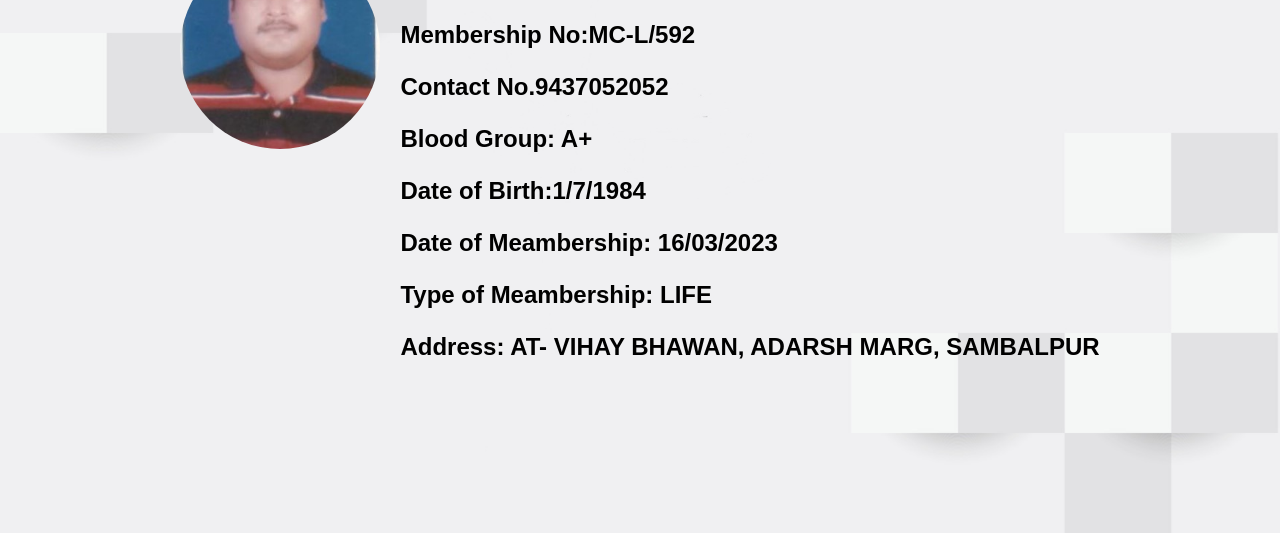
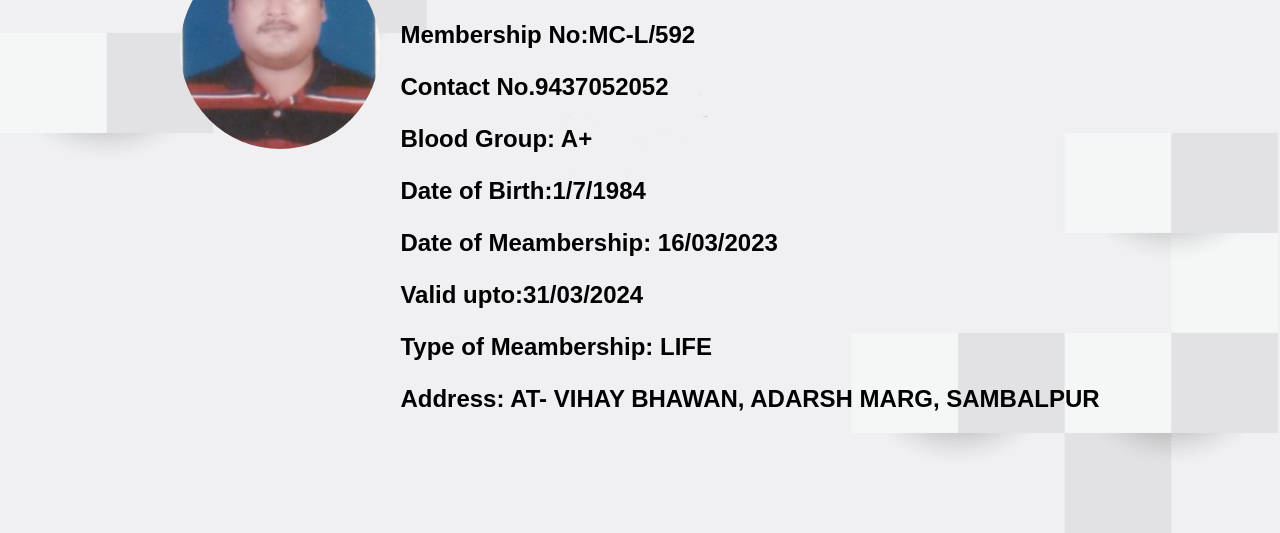
Before and after one commit to mahanadiclub/satyaman-behera, a plain HTML site: page index.html in a window 1280 px wide. Shown: the part 267-800 px from the top of the page. Drawn offline with Linux system fonts and the light colour scheme.

Commit message:
Update index.html

```diff
--- a/index.html
+++ b/index.html
@@ -85,6 +85,7 @@
             <p>Blood Group: A+</p>
             <p>Date of Birth:1/7/1984</p>
             <p>Date of Meambership: 16/03/2023</p>
+            <p>Valid upto:31/03/2024</p>
             <p>Type of Meambership: LIFE </p>
             <p>Address: AT- VIHAY BHAWAN, ADARSH MARG, SAMBALPUR</p>
         </div>
```
